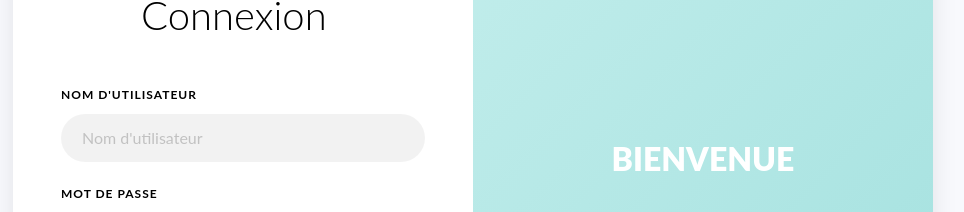
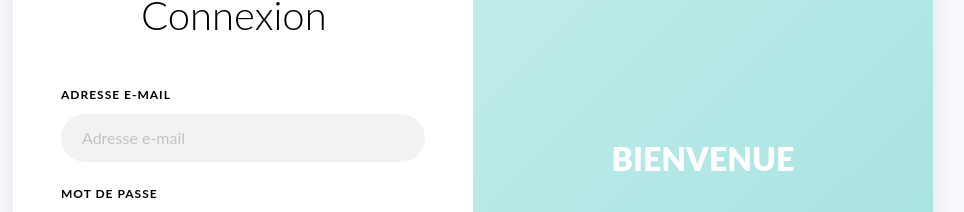
Before and after one commit to Diary13/final-classrooms-management-app, a React (Create React App) app: page / in a window 1280 px wide. Shown: the part 175-387 px from the top of the page, without its empty margins (167-1131 px from the left). Built offline with nearby package versions, Linux system fonts and the light colour scheme.

Commit message:
adresse e-mail

```diff
--- a/src/pages/login/login.tsx
+++ b/src/pages/login/login.tsx
@@ -29,8 +29,8 @@ function Login() {
                                 </div>
                                 <form action="#" className="signin-form">
                                     <div className="form-group mb-3">
-                                        <label className="label" >NOM D'UTILISATEUR</label>
-                                        <input type="text" className="form-control" placeholder="Nom d'utilisateur" required/>
+                                        <label className="label" >ADRESSE E-MAIL</label>
+                                        <input type="text" className="form-control" placeholder="Adresse e-mail" required/>
                                     </div>
                                     <div className="form-group mb-3">
                                         <label className="label" >MOT DE PASSE</label>
```
